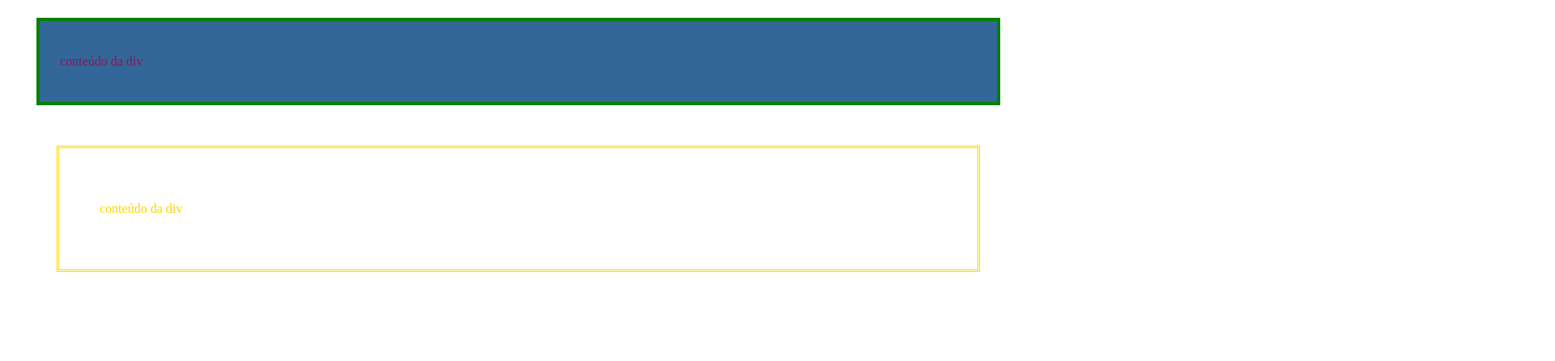
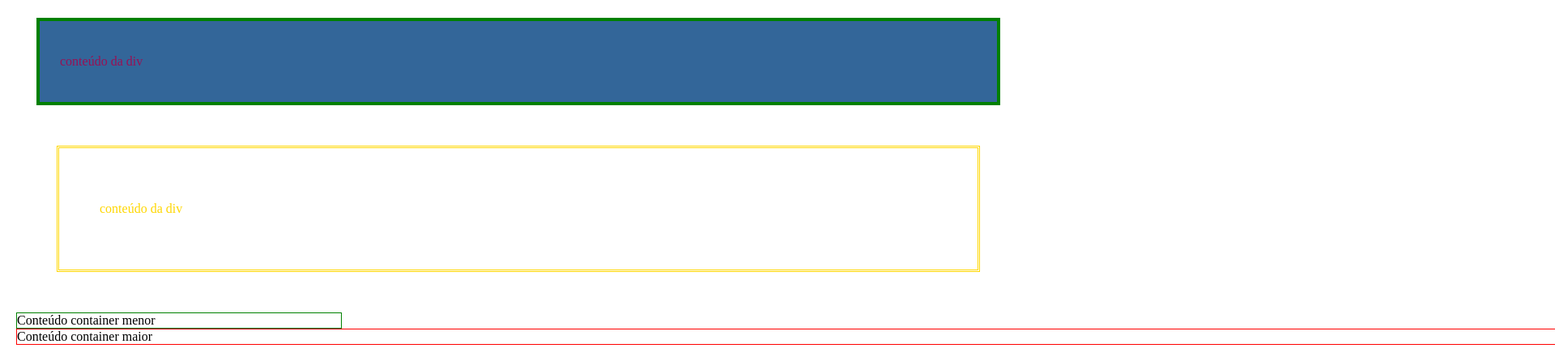
Before and after one commit to julianesilvac75/sass-e-scss-basico-ao-avancado-curso, a plain HTML site: page secao5/funcionalidades-sass/index.html in a window 1280 px wide. Shown: the part 578-1024 px from the top of the page at 81% size, 1920 px wide, since content can reach past the window. Before the commit the page ends 964 px from the top, so only its background shows below. Drawn offline with Linux system fonts and the light colour scheme.

Commit message:
seção 5: operações complexas)

```diff
--- a/secao5/funcionalidades-sass/index.html
+++ b/secao5/funcionalidades-sass/index.html
@@ -25,5 +25,11 @@
   <div class="esp-maior-ainda">
     <p>conteúdo da div</p>
   </div>
+  <div class="container-menor">
+    Conteúdo container menor
+  </div>
+  <div class="container-maior">
+    Conteúdo container maior
+  </div>
 </body>
 </html>
--- a/secao5/funcionalidades-sass/sass/styles.sass
+++ b/secao5/funcionalidades-sass/sass/styles.sass
@@ -38,3 +38,13 @@ h2
   @include espacamento($pad, $mag)
   @include colors($font: gold)
   @include custom-border(double, gold, 3px)
+
+$medida: 4
+
+.container-menor
+  width: 100px * $medida
+  @include custom-border(solid, green)
+
+.container-maior
+  @include custom-border(solid, red)
+  width: 25rem * ($medida + 2)
```
Also changed, not shown: secao5/funcionalidades-sass/css/styles.css, 1 other file.
